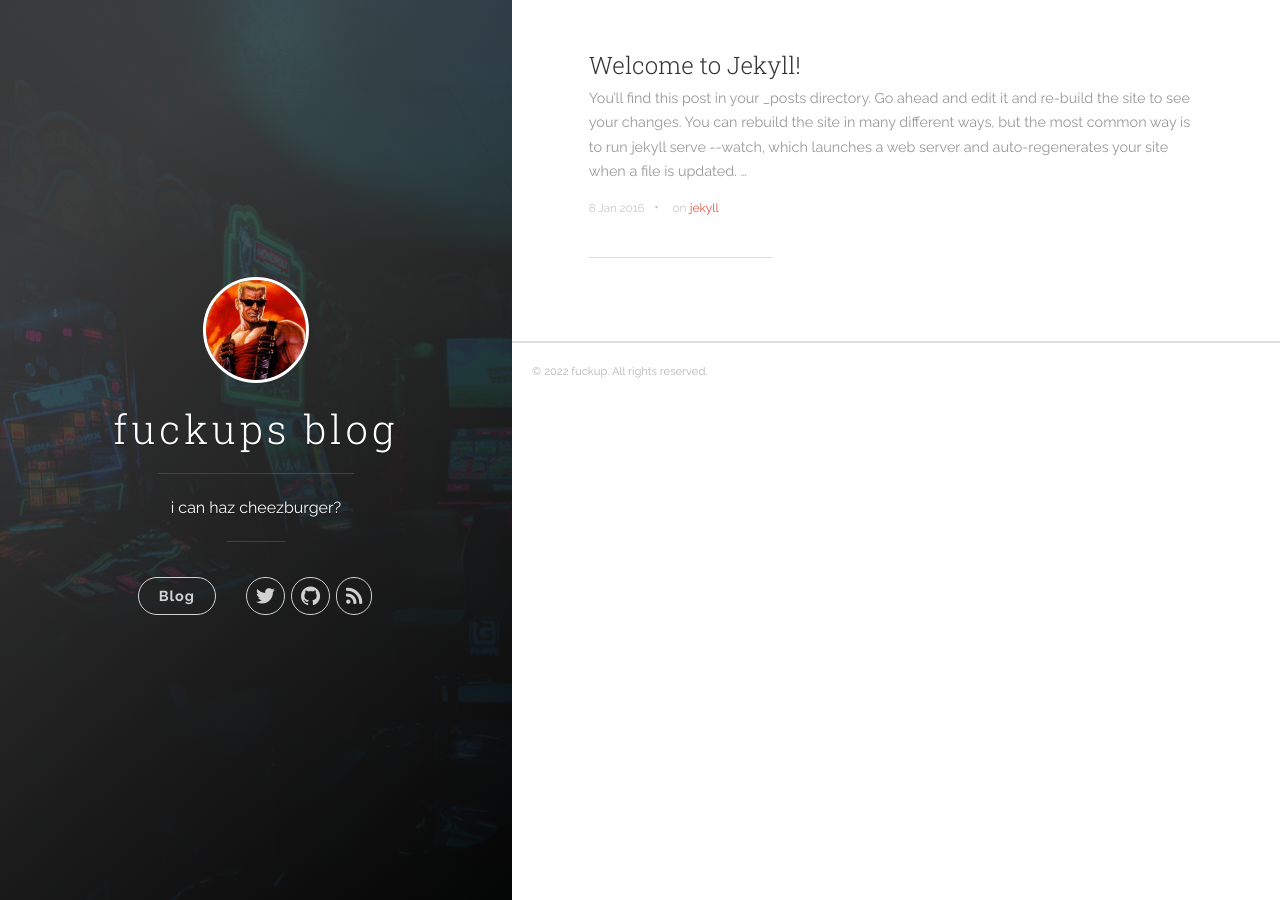
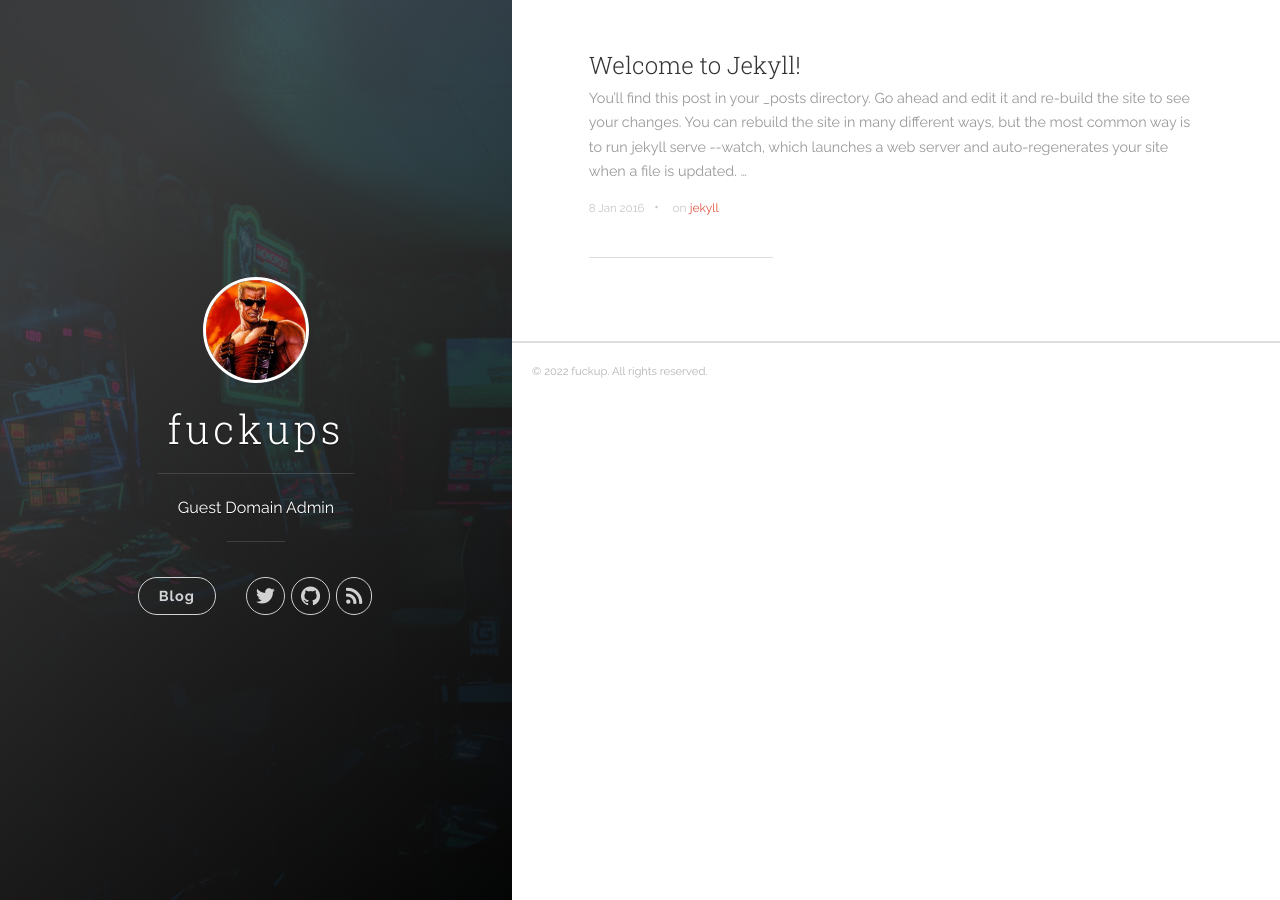
Before and after one commit to fuckup1337/fuckup1337.github.io, a Jekyll site: the page built from index.html, in a window 1280 px wide. Built offline with Jekyll 4.4.1, drawn with Linux system fonts in a browser that asks for light colours; the list of posts is cut into pages by our own code.

Commit message:
changed config

```diff
--- a/_config.yml
+++ b/_config.yml
@@ -1,6 +1,6 @@
 # Site settings
-title: 'fuckups blog'
-description: 'i can haz cheezburger?'
+title: 'fuckups'
+description: 'Guest Domain Admin'
 url: 'http://fuckup1337.github.io'
 baseurl: '/'
 # google_analytics: 'UA-XXXXXX-X'
```
